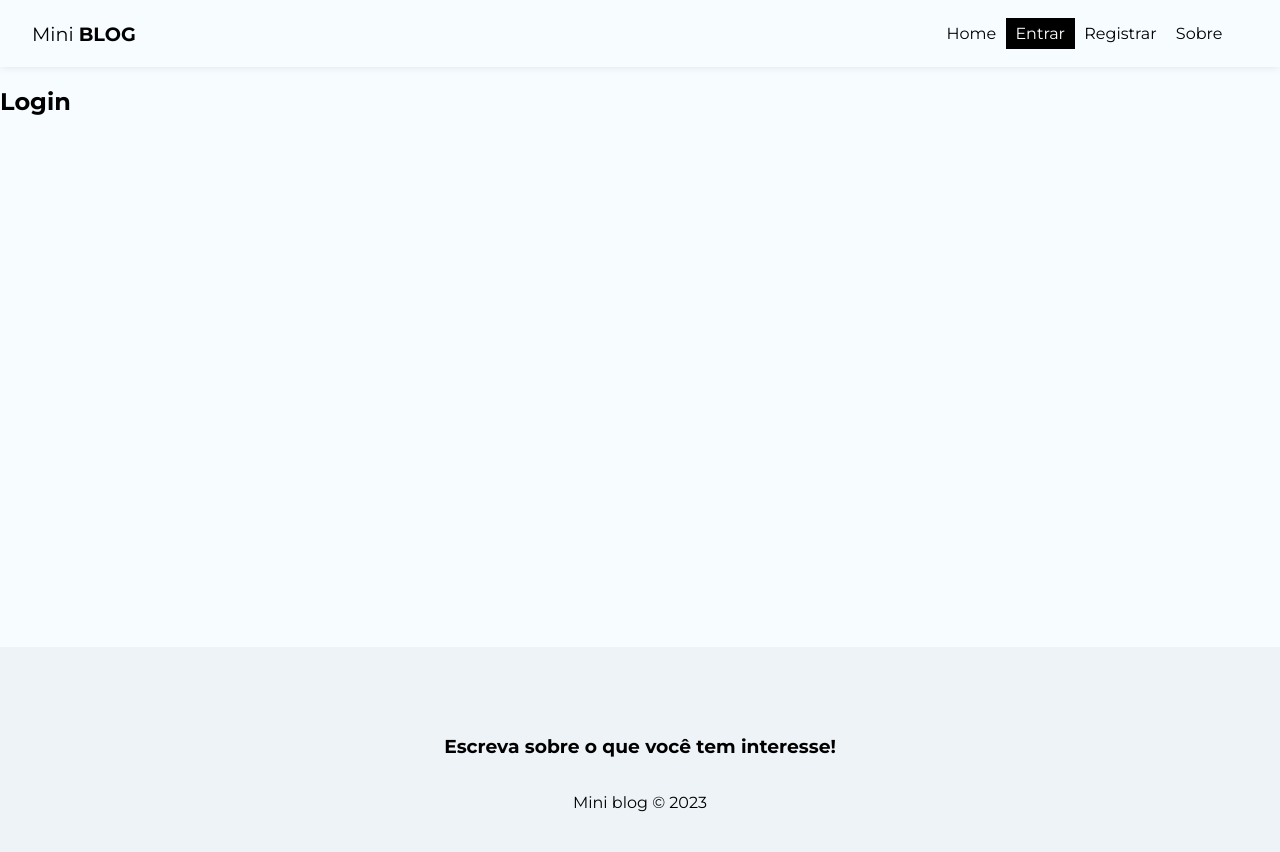
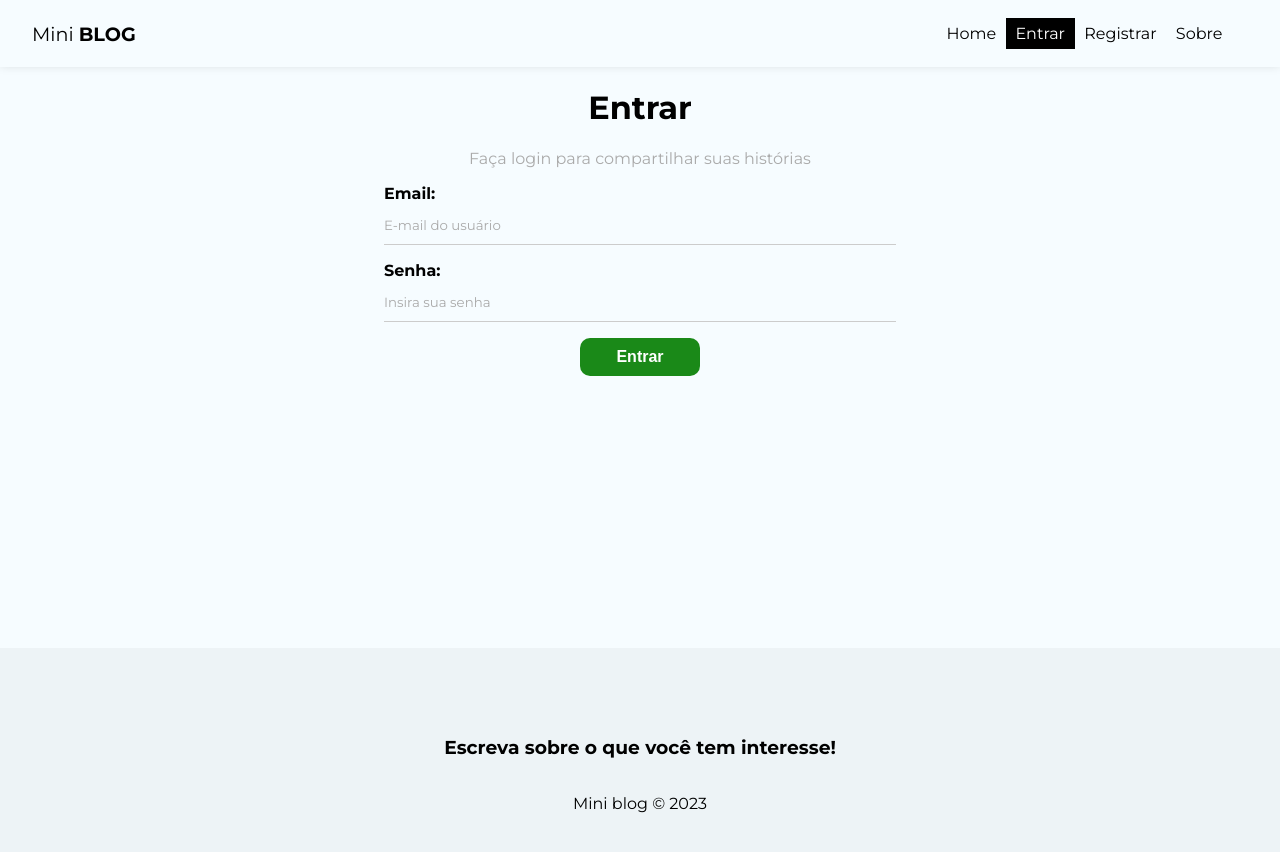
Before and after one commit to AlexMoreni/mini-blog, a React (Vite) app: page /login in a window 1280 px wide. Shown: the top 852 px of the page. Built offline with nearby package versions, Linux system fonts and the light colour scheme; no server answers.

Commit message:
creating login function

```diff
--- a/src/hooks/useAuthentication.js
+++ b/src/hooks/useAuthentication.js
@@ -69,6 +69,22 @@
     signOut(auth);
   };
 
+  //login - sign in
+  const login = async (data) => {
+    checkIfIsCancelled();
+
+    setLoading(true);
+    setError(false);
+
+    try {
+      await signInWithEmailAndPassword(auth, data.email, data.password);
+      setLoading(false);
+    } catch (error) {
+      setError("Usuário ou senha incorretos!");
+      setLoading(false);
+    }
+  };
+
   useEffect(() => {
     return () => setCancelled(true);
   }, []);
@@ -79,5 +95,6 @@
     error,
     loading,
     logout,
+    login,
   };
 };
--- a/src/pages/Login/Login.jsx
+++ b/src/pages/Login/Login.jsx
@@ -1,7 +1,73 @@
 import styles from "./Login.module.css";
 
+import { useState, useEffect } from "react";
+
+import { useAuthentication } from "../../hooks/useAuthentication";
+
 const Login = () => {
-  return <h2>Login</h2>;
+  const [email, setEmail] = useState("");
+  const [password, setPassword] = useState("");
+  const [error, setError] = useState("");
+
+  const { login, error: authError, loading } = useAuthentication();
+
+  const handleSubmit = async (e) => {
+    e.preventDefault();
+
+    setError("");
+
+    const user = {
+      email,
+      password,
+    };
+
+    const res = await login(user);
+
+    console.log(res);
+  };
+
+  useEffect(() => {
+    if (authError) {
+      setError(authError);
+    }
+  }, [authError]);
+  return (
+    <div className={styles.login}>
+      <h1>Entrar</h1>
+      <p>Faça login para compartilhar suas histórias</p>
+      <form onSubmit={handleSubmit}>
+        <label>
+          <span>Email:</span>
+          <input
+            type="email"
+            name="email"
+            required
+            placeholder="E-mail do usuário"
+            value={email}
+            onChange={(e) => setEmail(e.target.value)}
+          />
+        </label>
+        <label>
+          <span>Senha:</span>
+          <input
+            type="password"
+            name="password"
+            required
+            placeholder="Insira sua senha"
+            value={password}
+            onChange={(e) => setPassword(e.target.value)}
+          />
+        </label>
+        {!loading && <button className="btn">Entrar</button>}
+        {loading && (
+          <button className="btn" disabled>
+            Aguarde...
+          </button>
+        )}
+        {error && <p className="error">{error}</p>}
+      </form>
+    </div>
+  );
 };
 
 export default Login;
--- a/src/pages/Login/Login.module.css
+++ b/src/pages/Login/Login.module.css
@@ -0,0 +1,7 @@
+.login {
+  text-align: center;
+}
+
+.login p {
+  color: #aaa;
+}
```
